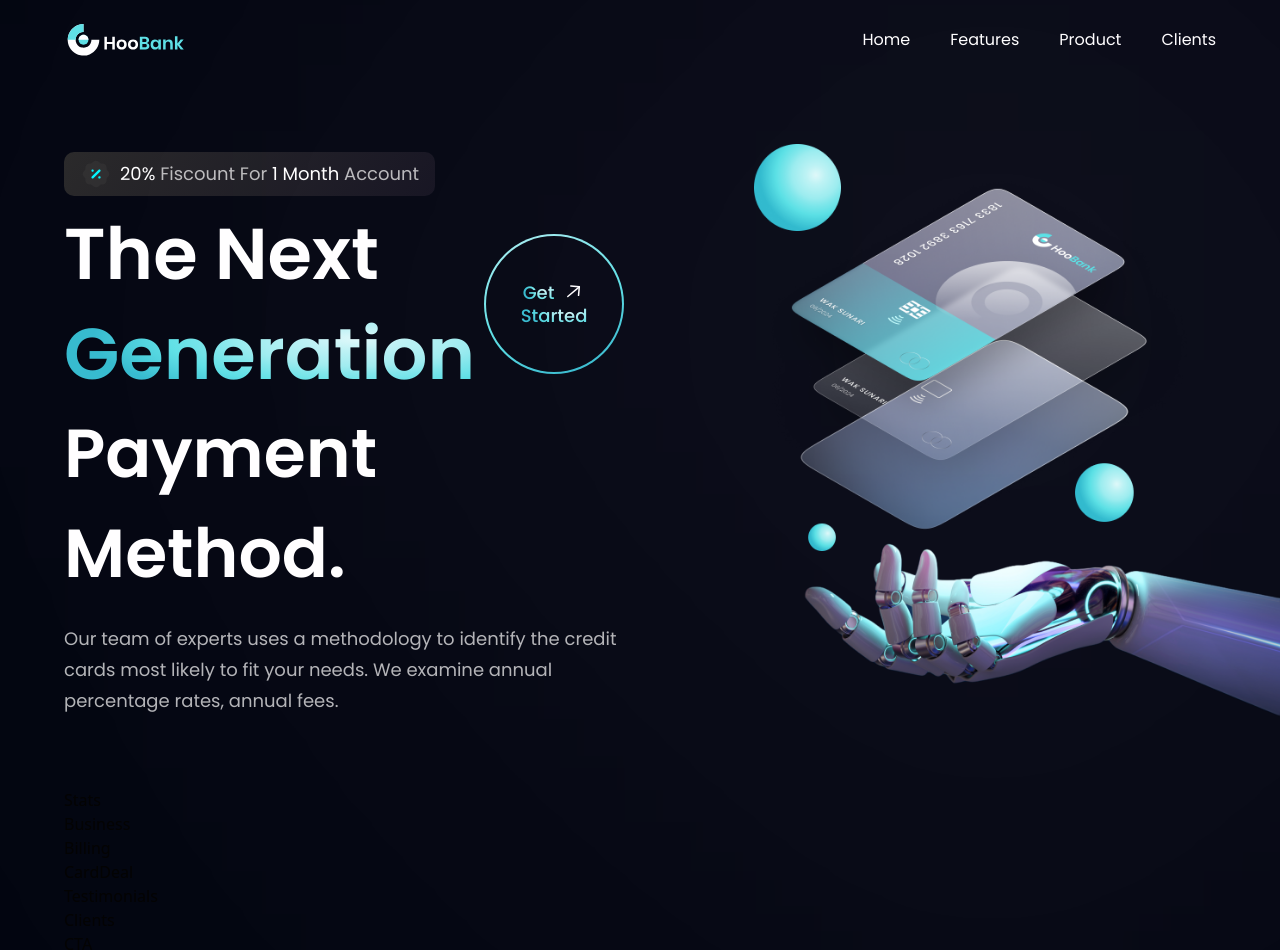
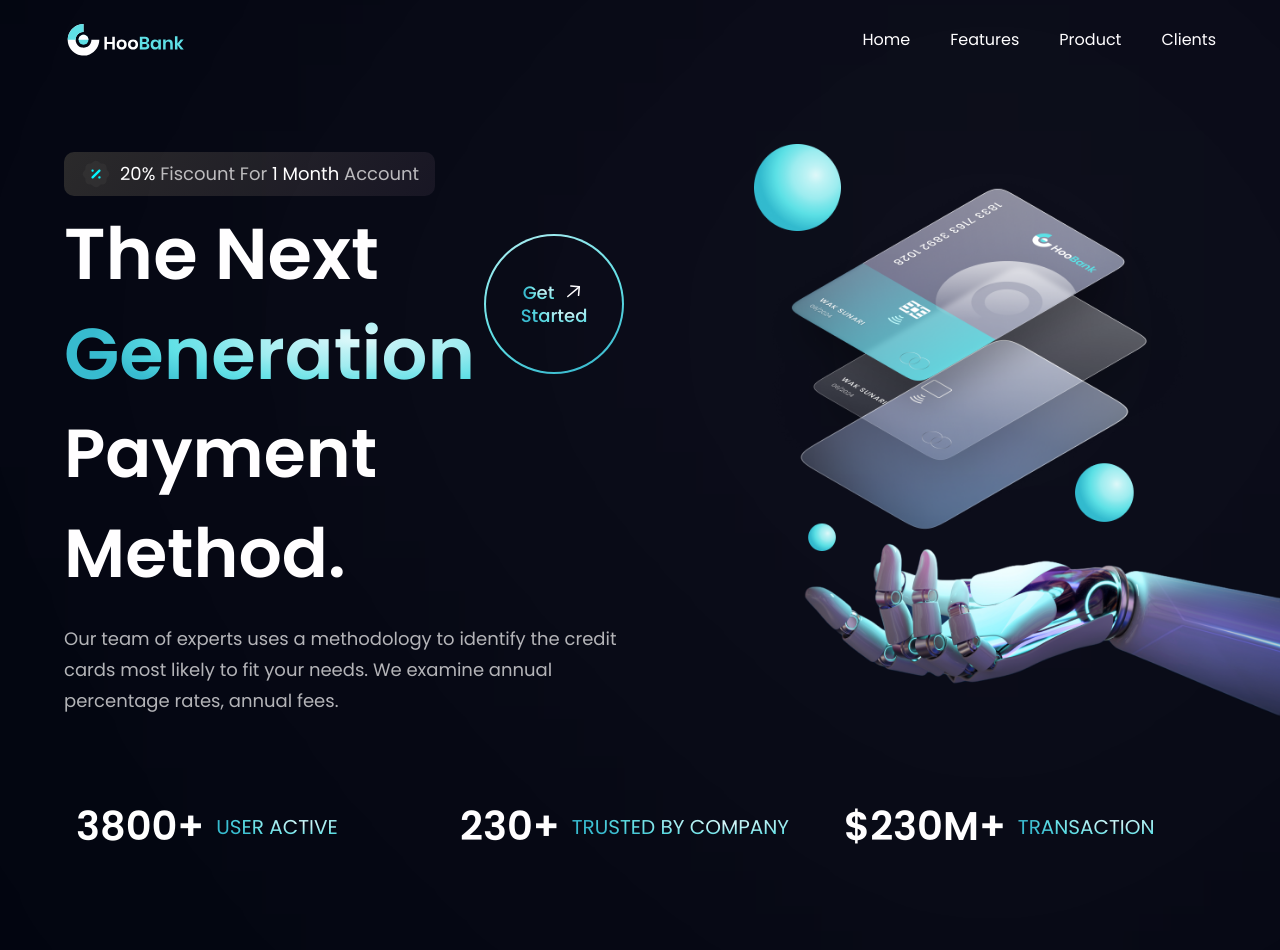
Before and after one commit to Steravy/buks-bank-app, a React (Create React App) app: page / in a window 1280 px wide. Shown: the top 950 px of the page. Built offline with nearby package versions, Linux system fonts and the light colour scheme.

Commit message:
stats component completely done and implemented on app page

```diff
--- a/src/components/Stats.js
+++ b/src/components/Stats.js
@@ -1,9 +1,24 @@
-import React from 'react'
+import React from "react";
+import styles from "../styleConstants";
+import { stats } from "../constants/staticTexts";
 
 const Stats = () => {
   return (
-    <div>Stats</div>
-  )
-}
+    <section
+      className={`${styles.flexCenter} flex-row flex-wrap sm:mb-20 mb-6`}
+    >
+      {stats.map((stat) => (
+        <div key={stat.id} className={`flex-1 flex justify-start items-center flex-row m-3`} >
+          <h4 className="font-poppins font-semibold xs:text-[40px] text-[30px] xs:leading-[53px] leading-[43px] text-white">
+            {stat.value}
+          </h4>
+          <p className="font-poppins font-normal xs:text-[20px] text-[15px] xs:leading-[26px] leading-[21px] text-gradient uppercase ml-3">
+            {stat.title}
+          </p>
+        </div>
+      ))}
+    </section>
+  );
+};
 
-export default Stats
+export default Stats;
```
